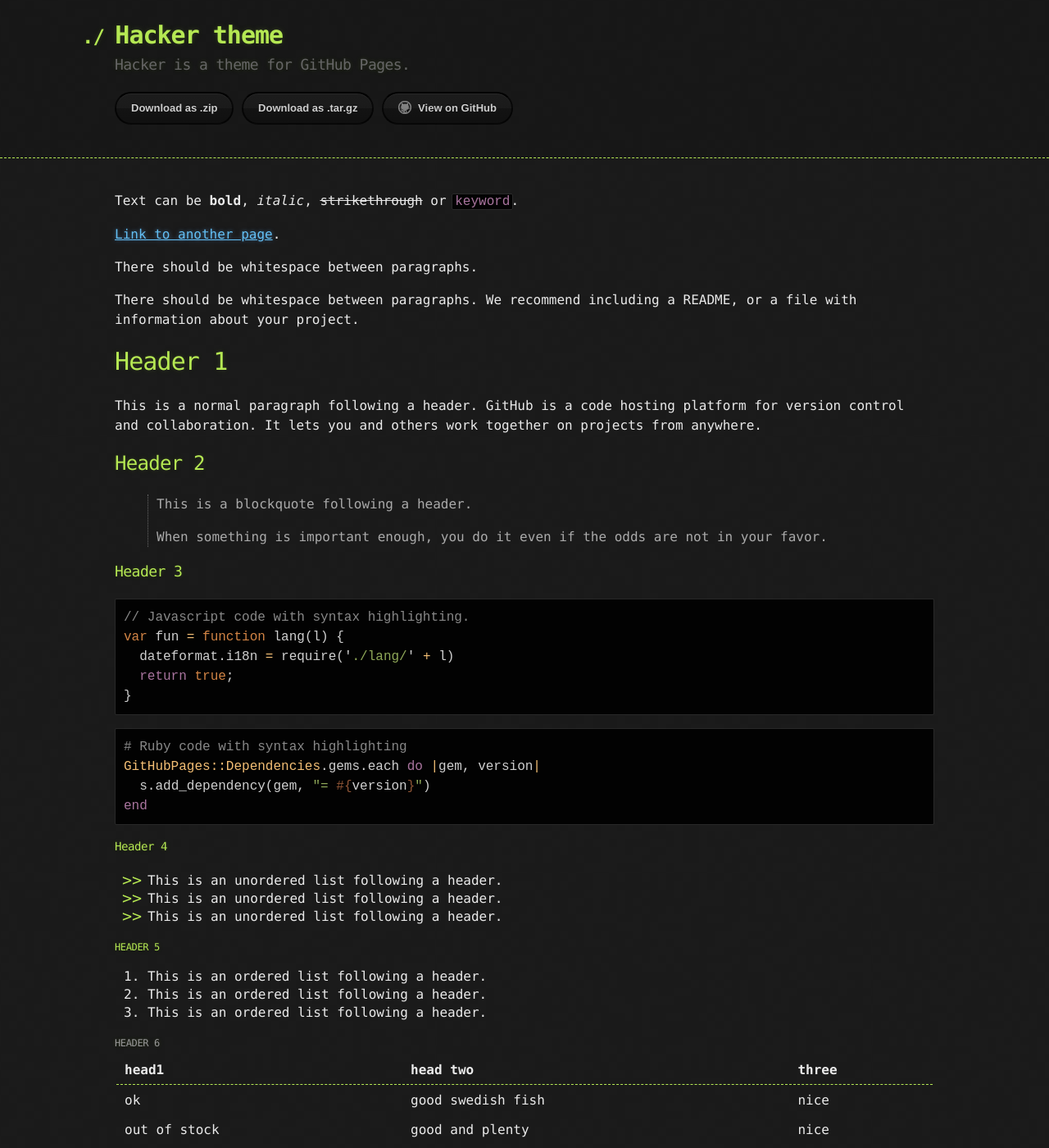
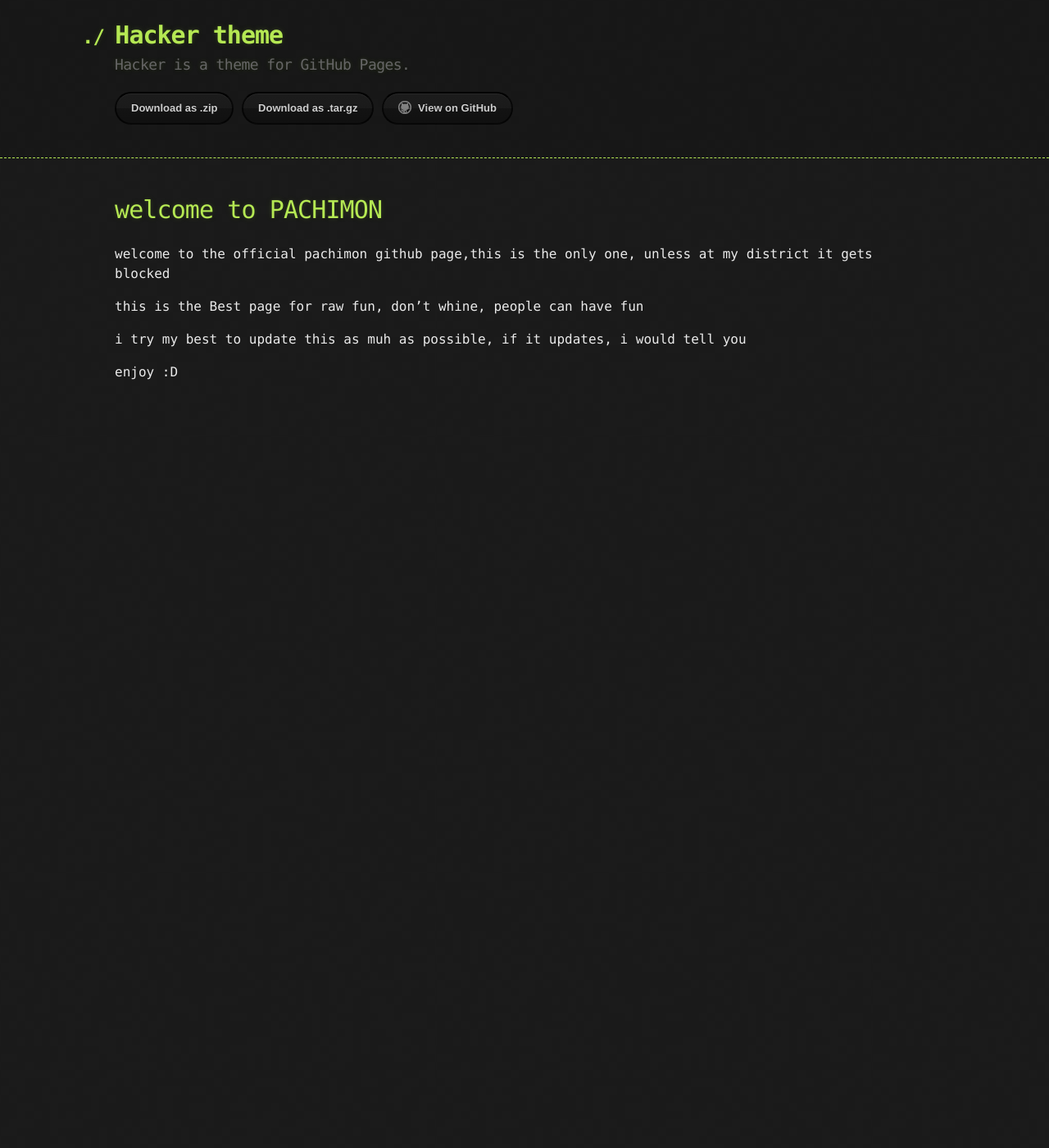
Before and after one commit to pachi2mon/pachig-mes, a Jekyll site: the page built from index.md, in a window 1280 px wide and 1400 px high. Shown: the whole window at 82% size. Built offline with Jekyll 4.4.1, drawn with Linux system fonts in a browser that asks for light colours; our own code applies the rules of GitHub Pages for plain Markdown files; some of the changed text lies outside the part shown.

Commit message:
Update index.md

````diff
--- a/index.md
+++ b/index.md
@@ -2,122 +2,11 @@
 layout: default
 ---
 
-Text can be **bold**, _italic_, ~~strikethrough~~ or `keyword`.
+# welcome to PACHIMON
+welcome to the official pachimon github page,this is the only one, unless at my district it gets blocked
 
-[Link to another page](./another-page.html).
+this is the Best page for raw fun, don’t whine, people can have fun
 
-There should be whitespace between paragraphs.
+i try my best to update this as muh as possible, if it updates, i would tell you
 
-There should be whitespace between paragraphs. We recommend including a README, or a file with information about your project.
-
-# Header 1
-
-This is a normal paragraph following a header. GitHub is a code hosting platform for version control and collaboration. It lets you and others work together on projects from anywhere.
-
-## Header 2
-
-> This is a blockquote following a header.
->
-> When something is important enough, you do it even if the odds are not in your favor.
-
-### Header 3
-
-```js
-// Javascript code with syntax highlighting.
-var fun = function lang(l) {
-  dateformat.i18n = require('./lang/' + l)
-  return true;
-}
-```
-
-```ruby
-# Ruby code with syntax highlighting
-GitHubPages::Dependencies.gems.each do |gem, version|
-  s.add_dependency(gem, "= #{version}")
-end
-```
-
-#### Header 4
-
-*   This is an unordered list following a header.
-*   This is an unordered list following a header.
-*   This is an unordered list following a header.
-
-##### Header 5
-
-1.  This is an ordered list following a header.
-2.  This is an ordered list following a header.
-3.  This is an ordered list following a header.
-
-###### Header 6
-
-| head1        | head two          | three |
-|:-------------|:------------------|:------|
-| ok           | good swedish fish | nice  |
-| out of stock | good and plenty   | nice  |
-| ok           | good `oreos`      | hmm   |
-| ok           | good `zoute` drop | yumm  |
-
-### There's a horizontal rule below this.
-
-* * *
-
-### Here is an unordered list:
-
-*   Item foo
-*   Item bar
-*   Item baz
-*   Item zip
-
-### And an ordered list:
-
-1.  Item one
-1.  Item two
-1.  Item three
-1.  Item four
-
-### And a nested list:
-
-- level 1 item
-  - level 2 item
-  - level 2 item
-    - level 3 item
-    - level 3 item
-- level 1 item
-  - level 2 item
-  - level 2 item
-  - level 2 item
-- level 1 item
-  - level 2 item
-  - level 2 item
-- level 1 item
-
-### Small image
-
-![Octocat](https://github.githubassets.com/images/icons/emoji/octocat.png)
-
-### Large image
-
-![Branching](https://guides.github.com/activities/hello-world/branching.png)
-
-
-### Definition lists can be used with HTML syntax.
-
-<dl>
-<dt>Name</dt>
-<dd>Godzilla</dd>
-<dt>Born</dt>
-<dd>1952</dd>
-<dt>Birthplace</dt>
-<dd>Japan</dd>
-<dt>Color</dt>
-<dd>Green</dd>
-</dl>
-
-```
-Long, single-line code blocks should not wrap. They should horizontally scroll if they are too long. This line should be long enough to demonstrate this.
-```
-
-```
-The final element.
-```
+enjoy :D
````
